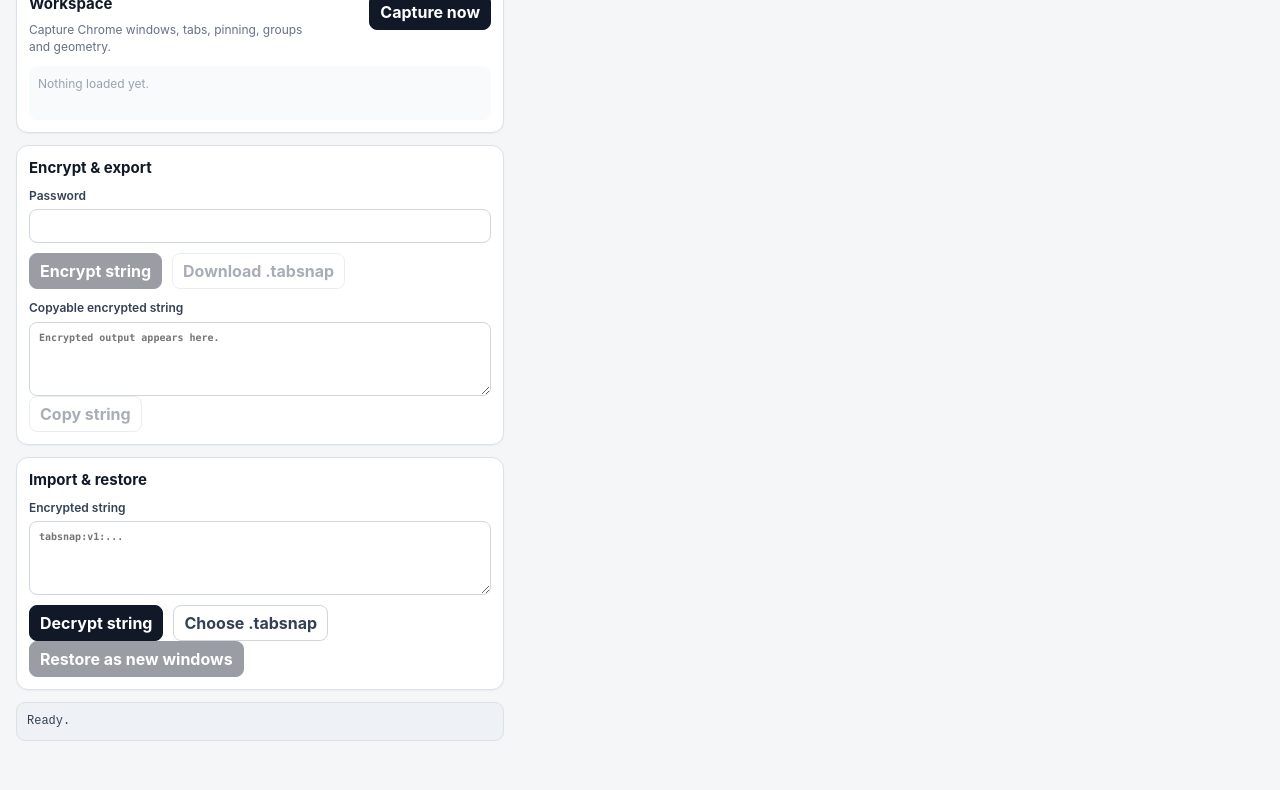
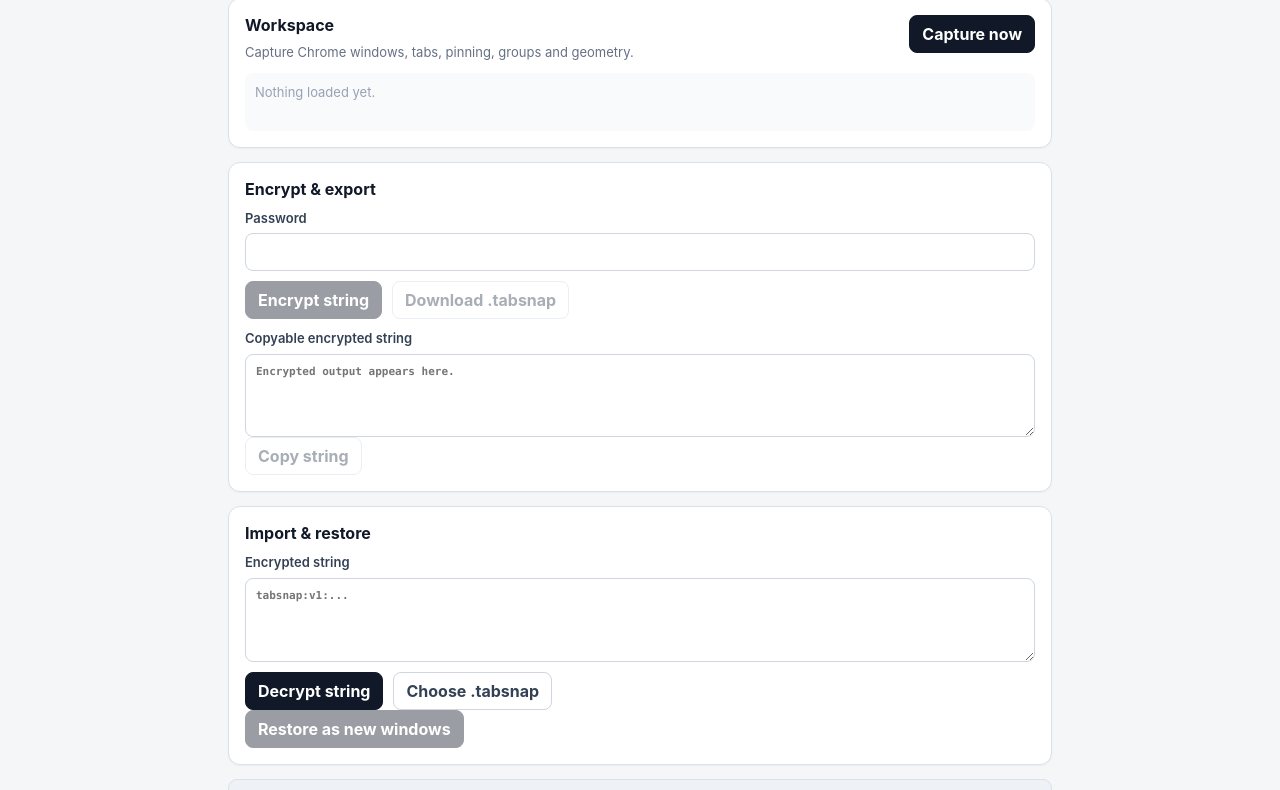
Before and after one commit to ascheriit-dkp/TabSnap, a website built with Vite: page apps/chrome-extension/index.html in a window 1280 px wide. Shown: the part 91-881 px from the top of the page. Before the commit the page ends 848 px from the top, so only its background shows below. Built offline with nearby package versions, Linux system fonts and the light colour scheme; what @tabsnap/core would draw is missing.

Commit message:
ui: adapt TabSnap workspace for persistent page

```diff
--- a/apps/chrome-extension/src/style.css
+++ b/apps/chrome-extension/src/style.css
@@ -18,15 +18,17 @@
 
 body {
   margin: 0;
-  min-width: 460px;
-  max-width: 520px;
+  min-width: 320px;
+  min-height: 100vh;
   background: #f4f6f8;
 }
 
 main {
   display: grid;
-  gap: 12px;
-  padding: 16px;
+  width: min(100%, 860px);
+  gap: 14px;
+  margin: 0 auto;
+  padding: 24px 18px 40px;
 }
 
 header,
@@ -45,27 +47,27 @@ p {
 }
 
 h1 {
-  font-size: 24px;
+  font-size: 28px;
   letter-spacing: -0.04em;
 }
 
 h2 {
   margin-bottom: 8px;
-  font-size: 15px;
+  font-size: 16px;
 }
 
 p,
 label,
 .preview,
 .status {
-  font-size: 12px;
-  line-height: 1.45;
+  font-size: 13px;
+  line-height: 1.5;
 }
 
 .eyebrow {
   margin-bottom: 2px;
   color: #667085;
-  font-size: 9px;
+  font-size: 10px;
   font-weight: 700;
   letter-spacing: 0.12em;
 }
@@ -81,7 +83,7 @@ label,
 }
 
 .panel {
-  padding: 12px;
+  padding: 16px;
   border: 1px solid #dce1e7;
   border-radius: 12px;
   background: #fff;
@@ -93,7 +95,7 @@ label,
 }
 
 .section-heading p {
-  max-width: 280px;
+  max-width: 520px;
   color: #667085;
 }
 
@@ -123,16 +125,16 @@ textarea {
 }
 
 input {
-  min-height: 34px;
-  padding: 7px 9px;
+  min-height: 38px;
+  padding: 8px 10px;
 }
 
 textarea {
   resize: vertical;
-  padding: 8px 9px;
+  padding: 9px 10px;
   font-family: ui-monospace, SFMono-Regular, Menlo, Consolas, monospace;
-  font-size: 10px;
-  line-height: 1.4;
+  font-size: 11px;
+  line-height: 1.45;
 }
 
 input:focus,
@@ -143,8 +145,8 @@ textarea:focus {
 
 button,
 .file-button {
-  min-height: 34px;
-  padding: 7px 10px;
+  min-height: 38px;
+  padding: 8px 12px;
   border: 1px solid #111827;
   border-radius: 8px;
   background: #111827;
@@ -182,9 +184,9 @@ button:disabled {
 }
 
 .preview {
-  min-height: 54px;
+  min-height: 58px;
   margin-top: 10px;
-  padding: 9px;
+  padding: 10px;
   border-radius: 8px;
   background: #f8fafc;
   color: #344054;
@@ -196,10 +198,10 @@ button:disabled {
 }
 
 .status {
-  max-height: 140px;
+  max-height: 220px;
   margin: 0;
   overflow: auto;
-  padding: 10px;
+  padding: 12px;
   border: 1px solid #dce1e7;
   border-radius: 9px;
   background: #eef2f6;
@@ -216,3 +218,20 @@ button:disabled {
   background: #fef3f2;
   color: #b42318;
 }
+
+@media (max-width: 560px) {
+  main {
+    padding: 16px 12px 28px;
+  }
+
+  header,
+  .section-heading,
+  .button-row {
+    align-items: stretch;
+    flex-direction: column;
+  }
+
+  .local-badge {
+    align-self: flex-start;
+  }
+}
```
